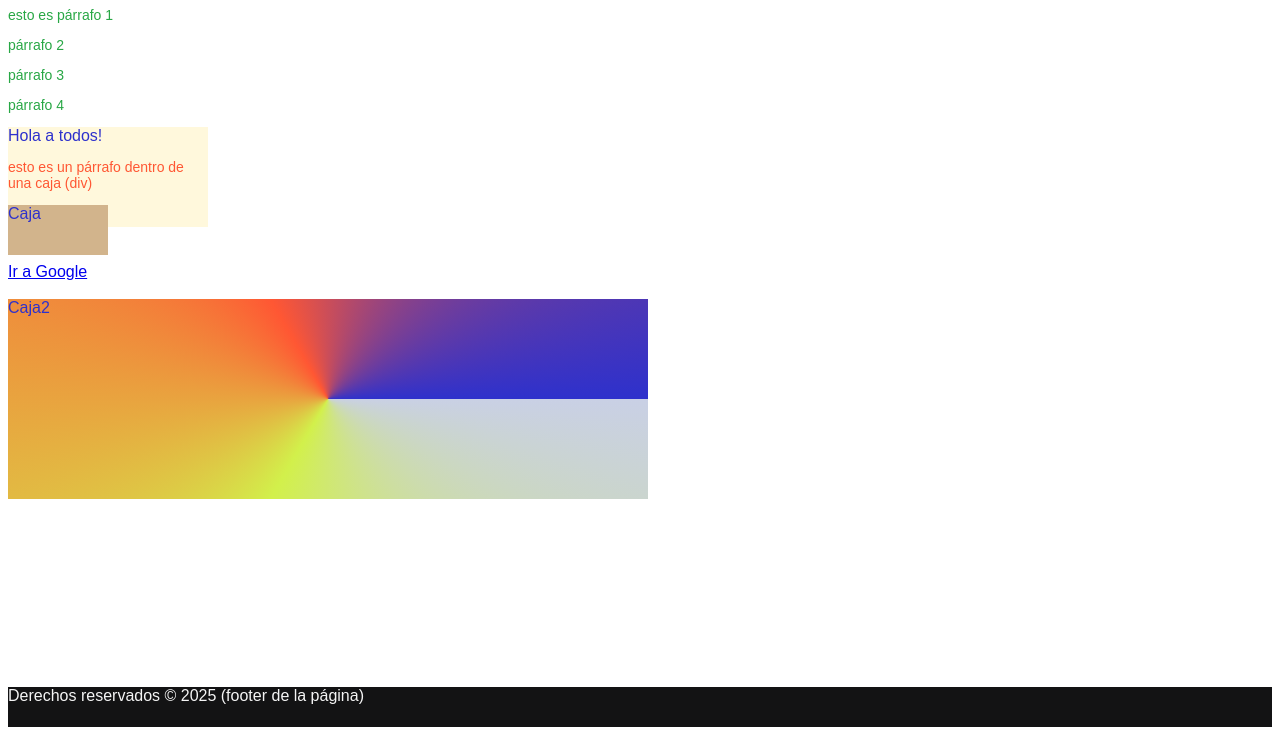
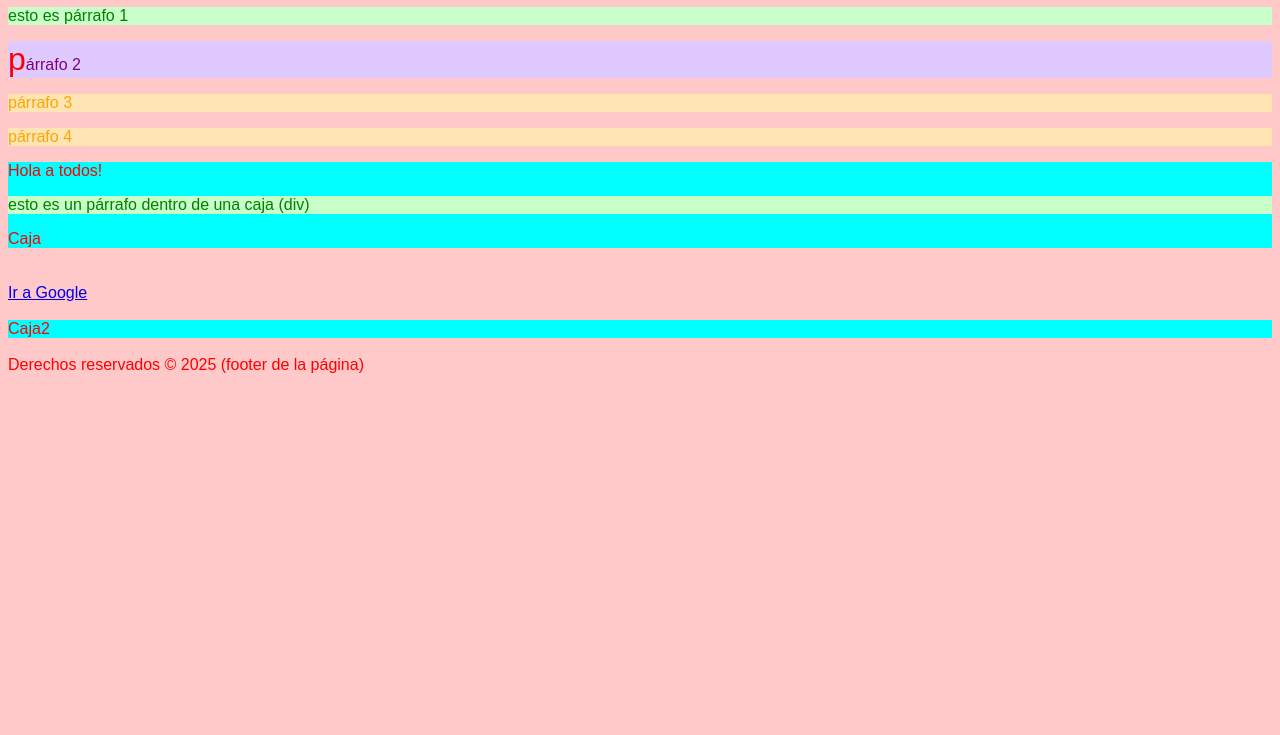
Before and after one commit to GabTS75/PROYECTOS, a plain HTML site: page htmlYcss/parrafosYcajas/index.html in a window 1280 px wide. Shown: the part 73-808 px from the top of the page. Drawn offline with Linux system fonts and the light colour scheme.

Commit message:
reorganizando GitHub de LM

```diff
--- a/index.html
+++ b/htmlYcss/parrafosYcajas/index.html
@@ -4,7 +4,7 @@
     <meta charset="UTF-8">
     <meta name="viewport" content="width=device-width, initial-scale=1.0">
     <title>Estilos CSS</title>
-    <link rel="stylesheet" type="text/css" href="./css/styles2.css">
+    <link rel="stylesheet" type="text/css" href="./css/styles.css">
 </head>
 <body>
 <header><h1>Hola mundo!</h1></header>
```
Also changed, not shown: htmlYcss/bordesCajasYfooter/index.html (renamed from 001ejemplo/index.html), htmlYcss/bordesCajasYfooter/style.css (renamed from 001ejemplo/style.css), htmlYcss/bordesCajasYfooter/verde.png (renamed from 001ejemplo/verde.png), htmlYcss/bordesCajasYfooter/wallwin.png (renamed from 001ejemplo/wallwin.png), htmlYcss/gradientesYcolores/css/gradientesYcolores.css (renamed from 001gradientesYcolores/css/gradientesYcolores.css), htmlYcss/gradientesYcolores/gradientesYcolores.html (renamed from 001gradientesYcolores/gradientesYcolores.html), htmlYcss/parrafosYcajas/css/styles.css (renamed from css/styles.css), htmlYcss/parrafosYcajas/css/styles2.css (renamed from css/styles2.css).
